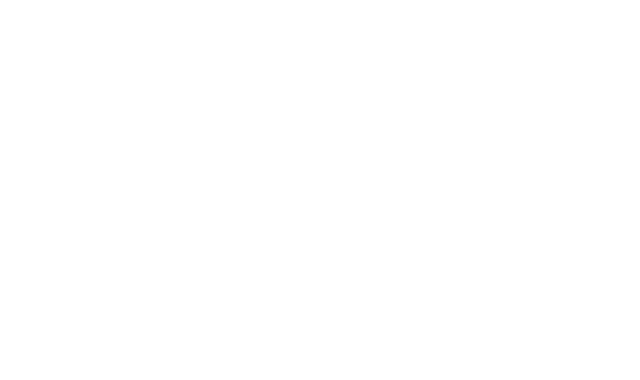
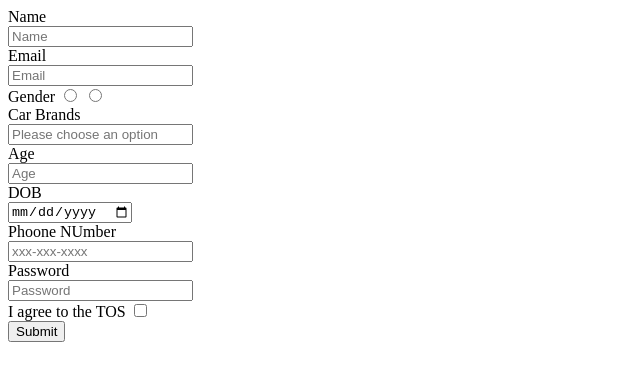
Before and after one commit to acciojob/signup-form-car-ashishmasi92, a website: page main.html in a window 1280 px wide. Shown: the whole page, without its empty margins (0-640 px from the left). Drawn offline with Linux system fonts and the light colour scheme.

Commit message:
created a submission

```diff
--- a/main.html
+++ b/main.html
@@ -7,6 +7,34 @@
 </head>
 
 <body>
+
+<form method="post">
+	<label for="name">Name</label><br>
+		<input type="text" name="name" id="name" placeholder="Name"><br>
+	<label for="email">Email</label><br>
+		<input type="Email" name="email" id="email" placeholder="Email"><br>
+	<label for="gender">Gender</label>
+
+		<input type="radio" name="gender" id="_m">
+		<input type="radio" name="gender" id="_f"><br>
+	<label for="select">Car Brands</label><br>
+		<input type="select" name="slect" id="cars" placeholder="Please choose an option"><br>
+	<label for="age">Age</label><br>
+		<input type="number" name="age" id="age" placeholder="Age"><br>
+	<label for="dob">DOB</label><br>
+	<input type="date" id="dob" name="dob"><br>
+	<label for="number">Phoone NUmber</label><br>
+	<input type="tel" id="tel" name="tel"placeholder="xxx-xxx-xxxx"><br>
+	<label for="password">Password</label><br>
+	<input type="password" name="password" id="password" placeholder="Password"><br>
+	<label for="checkbox">I agree to the TOS</label>
+	<input type="checkbox" id="tos"><br>
+
+	<button type="submit">Submit</button>
+
+</form>
+
+
 	<!-- the entire body must be written by student -->
     <script type="text/javascript" src="./script.js">
 </script>
```
